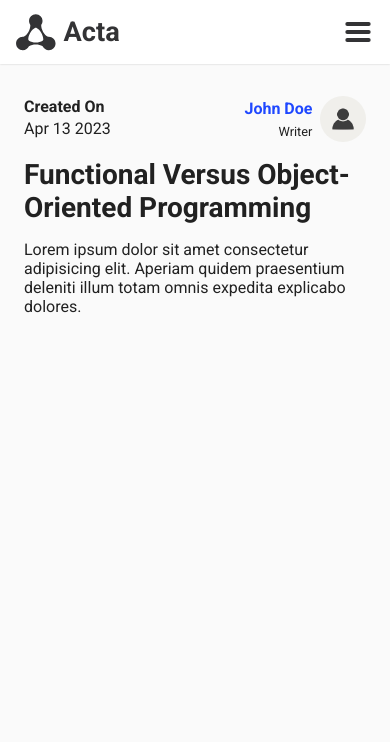
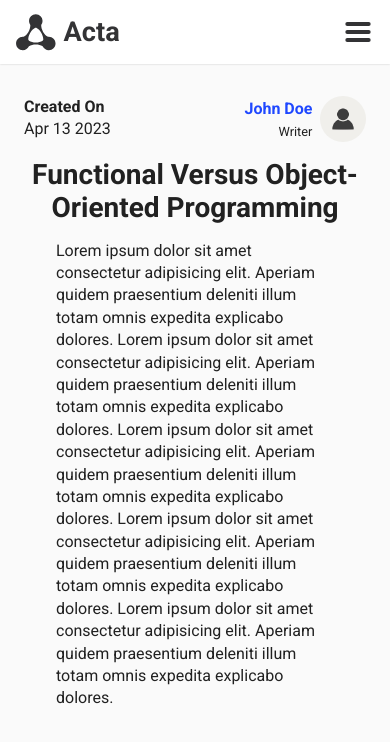
Before and after one commit to Luzefiru/Acta, a React (Create React App) app: page /post/1 in a window 390 px wide. Shown: the top 742 px of the page. Built offline with nearby package versions, Linux system fonts and the light colour scheme.

Commit message:
style: change alignment of post header

```diff
--- a/src/pages/Post/Post.css
+++ b/src/pages/Post/Post.css
@@ -30,8 +30,9 @@
 }
 
 .Post__AuthorCard--link {
+  all: unset;
+  align-self: end;
   grid-area: author;
-  all: unset;
   display: flex;
   justify-content: flex-end;
 }
@@ -39,6 +40,7 @@
 .Post__description {
   grid-area: description;
   align-self: start;
+  line-height: 1.4;
 }
 
 @media only screen and (min-width: 768px) {
@@ -64,4 +66,12 @@
     justify-items: start;
     line-height: 2.5ch;
   }
+
+  .Post__description {
+    padding: 0 32px;
+  }
+
+  .Post__title {
+    text-align: center;
+  }
 }
--- a/src/pages/Post/Post.jsx
+++ b/src/pages/Post/Post.jsx
@@ -47,7 +47,15 @@ function Post(props) {
         <div className="Post__description">
           Lorem ipsum dolor sit amet consectetur adipisicing elit. Aperiam
           quidem praesentium deleniti illum totam omnis expedita explicabo
-          dolores.
+          dolores. Lorem ipsum dolor sit amet consectetur adipisicing elit.
+          Aperiam quidem praesentium deleniti illum totam omnis expedita
+          explicabo dolores. Lorem ipsum dolor sit amet consectetur adipisicing
+          elit. Aperiam quidem praesentium deleniti illum totam omnis expedita
+          explicabo dolores. Lorem ipsum dolor sit amet consectetur adipisicing
+          elit. Aperiam quidem praesentium deleniti illum totam omnis expedita
+          explicabo dolores. Lorem ipsum dolor sit amet consectetur adipisicing
+          elit. Aperiam quidem praesentium deleniti illum totam omnis expedita
+          explicabo dolores.
         </div>
       </div>
     </div>
```
